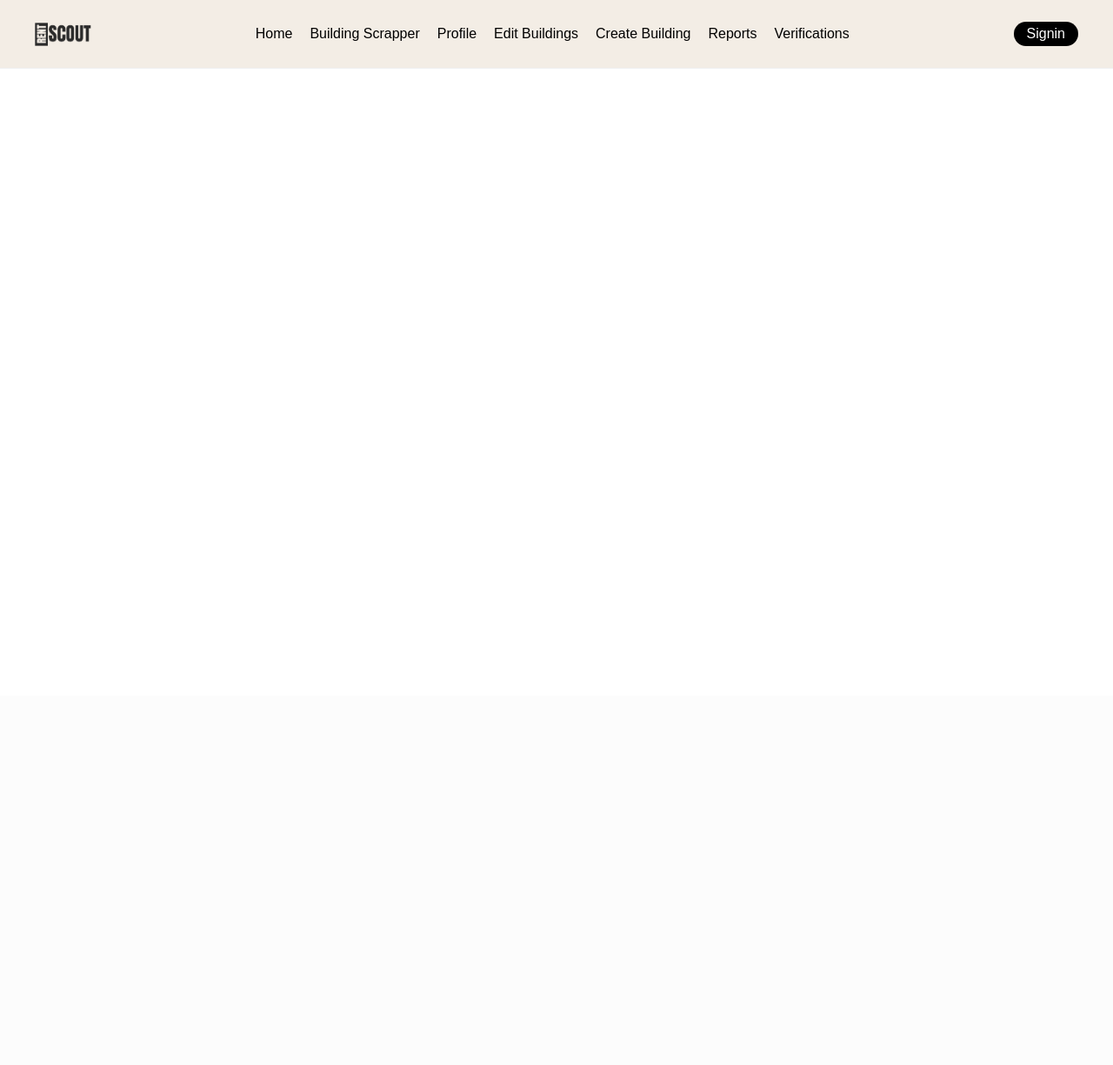
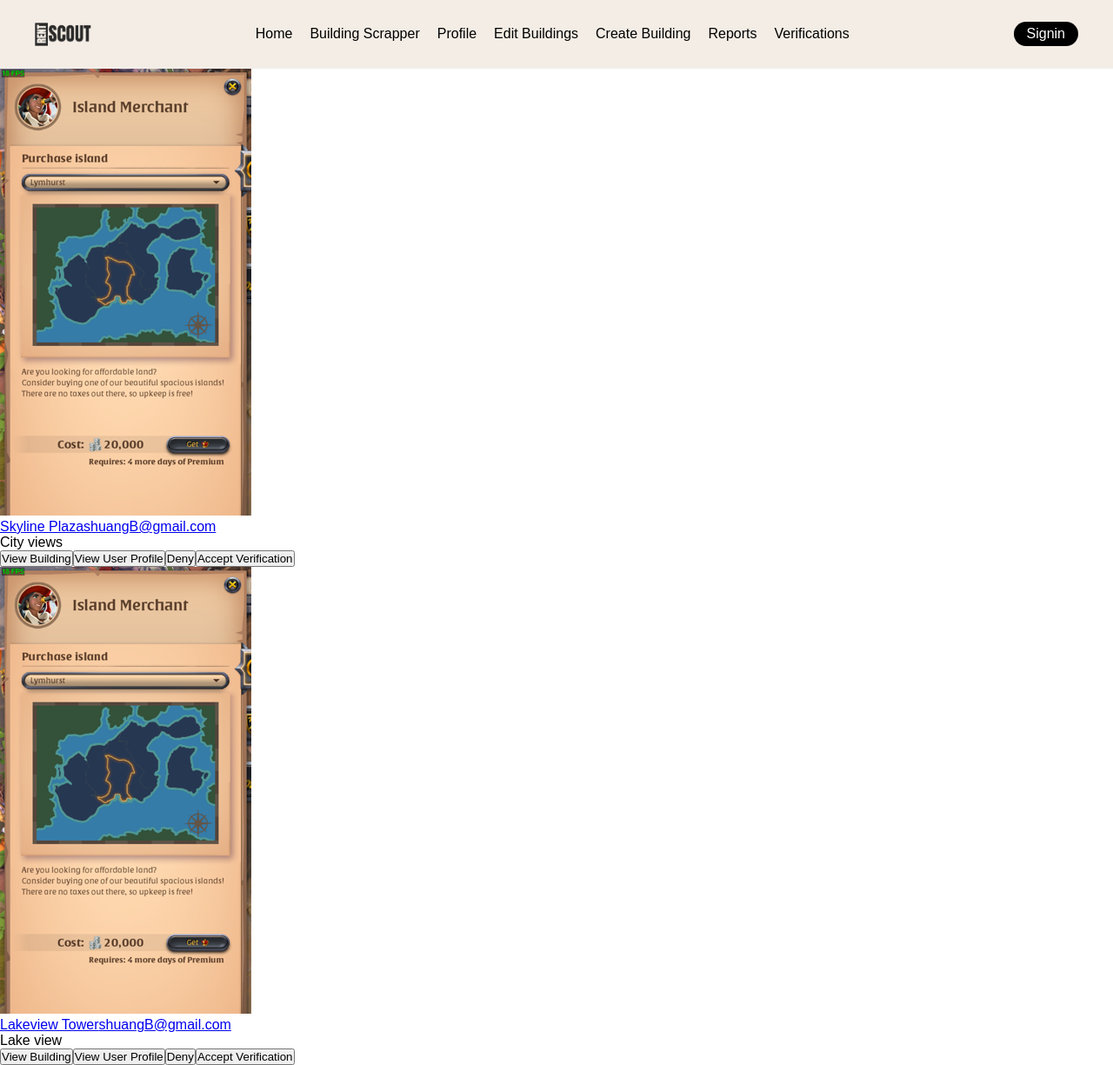
Before and after one commit to Kimkim787/APPDEV-RENTSCOUT, a Django app: page /building/verification/ in a window 1280 px wide. Shown: the whole page at 87% size. Before the commit the page ends 79 px from the top, so only its background shows below. Run offline with Django 4.2, Linux system fonts and the light colour scheme; data comes from the database, SQL or seed files in the repository; both versions use the stored data as it was after the commit; some libraries are stand-ins or nearby versions.

Commit message:
verification page display

```diff
--- /dev/null
+++ b/RentScout/static/scripts/verification.js
@@ -0,0 +1,98 @@
+$(document).ready(function(){
+    request_pending_verifications();
+
+    function request_pending_verifications(page=null){
+        const container = $('#verifications_container');
+        get_page = page ? page != null : 1;
+        $.ajax({
+            url: '/building/request/verification_requests/',
+            type: 'GET',
+            data: {
+                'page': get_page
+            },
+            success: function(response){
+                console.log(response)
+
+                $.each(response.verification_requests, function(index, verification){
+                    const verification_item_box = $('<div></div>', {
+                        class: 'verification_item'
+                    })
+
+                    const center_div = $('<div></div>', {
+                        class: 'center_div'
+                    })
+
+                    const button_div = $('<div></div>', {
+                        class: 'button_div',
+                    })
+
+                    const building_image = $('<img/>', {
+                        class: 'building_image',
+                        alt: 'image of ' + verification.building_name,
+                        src: verification.building_image
+                    })
+
+                    const building_name = $('<a></a>', {
+                        text: verification.building_name,
+                        href: `building_info/${verification.buildingid}`,
+                        class: 'building_name'
+                    })
+
+                    const building_owner = $('<a></a>', {
+                        text: verification.building_owner_email,
+                        href: `/user/user_profile_admin_access/${verification.building_owner_id}`,
+                        class: 'owner_name'
+                    })
+
+                    const description = $('<p></p>', {
+                        text: verification.building_description,
+                        class: 'building_description',
+                    })
+
+                    const view_profile = $('<button></button>', {
+                        class: 'view_user_profile_btn',
+                        text: "View User Profile",
+                        value: verification.building_owner_id
+                    })
+
+                    const view_building = $('<button></button>', {
+                        class: 'view_building',
+                        text: "View Building",
+                        value: verification.buildingid
+                    })
+
+                    const deny_btn = $('<button></button>', {
+                        class: 'deny_btn',
+                        text: "Deny",
+                        value: verification.verificationid
+                    })
+
+                    const accept_btn = $('<button></button>', {
+                        class: 'accept_btn',
+                        text: "Accept Verification",
+                        value: verification.verificationid
+                    })
+
+                    center_div.append(building_name);
+                    center_div.append(building_owner);
+                    center_div.append(description);
+
+                    button_div.append(view_building);
+                    button_div.append(view_profile);
+                    button_div.append(deny_btn);
+                    button_div.append(accept_btn);
+
+                    verification_item_box.append(building_image);
+                    verification_item_box.append(center_div);
+                    verification_item_box.append(button_div);
+
+                    container.append(verification_item_box);
+                }) // end each
+
+            },
+            error: function(xhr) {
+                console.error("Error:", xhr.responseJSON.error);
+            }
+        })
+    }
+});
--- a/RentScout/templates/RentScout/admin/verification.html
+++ b/RentScout/templates/RentScout/admin/verification.html
@@ -7,6 +7,9 @@
 
 
 {% block bodycontent %}
+    <div id="verifications_container">
 
+    </div>
 
+    <script src="{% static 'scripts/verification.js' %}"></script>
 {% endblock %}
--- a/RentScout/urls.py
+++ b/RentScout/urls.py
@@ -6,7 +6,7 @@ from .views import (get_room_data, get_room_images, get_rooms,
                     update_room, create_bookmark, get_bookmark_status, remove_bookmark,
                     get_buildings_bypage, create_building_report, get_all_reports,
                     delete_building_view, delete_building_report, get_verification_status_view,
-                    create_verification_view, delete_verification
+                    create_verification_view, delete_verification, get_verification_requests
 
                     )
 from . import views
@@ -68,7 +68,7 @@ urlpatterns = [
     path('user/bookmark/add/', create_bookmark.as_view(), name='add_bookmark'),
     path('user/bookmark/building/page/', get_bookmark_status.as_view()),
     path('user/bookmark/delete/', remove_bookmark.as_view()),
-
+    path('user/user_profile_admin_access/<int:userid>/', views.user_profile_admin_access, name='user_profile_admin_access'),
     # MAP
     path('building/map/', views.go_map, name='map'),
 
@@ -82,6 +82,8 @@ urlpatterns = [
     path('building/verification/', views.all_verification, name = 'verification_page'),
     path('building/create_verification/', create_verification_view.as_view()),
     path('building/remove_verification/', delete_verification.as_view()),
+    path('building/request/verification_requests/', get_verification_requests.as_view()),
+
     # SCRAPPERS
     path('scrapper/building/', views.building_file_scrapper, name='building_scrapper'),
 ]
--- a/RentScout/views.py
+++ b/RentScout/views.py
@@ -379,6 +379,15 @@ def user_profile(request):
         context = {'form': form, 'user_data': user_data}
     return render(request, 'RentScout/user_profile.html', context)
 
+# no login required
+def user_profile_admin_access(request, userid):
+    if isinstance(request.user, AdminUser):
+        user_data = ScoutUser_Landlord.objects.get(userid = request.user.userid)
+        context = {'user_data': user_data}
+        return render(request, 'RentScout/user_profile.html', context)
+    else:
+        return redirect(request.META.get('HTTP_REFERER'))
+
 def update_user_profile(request):
     if request.method == 'POST':
         if isinstance(request.user, ScoutUser):
@@ -424,10 +433,11 @@ def all_verification(request):
 
 class get_all_reports(View):
     def get(self, request):
+        page = request.GET.get('page', 1)
         try:
             reports_all = BuildingReport.objects.all()
             paginator = Paginator(reports_all, 10)
-            report_page = paginator.get_page(1)
+            report_page = paginator.get_page(page)
             report_datas = [
                 {
                 'reportid': report.reportid,
@@ -454,8 +464,41 @@ class get_all_reports(View):
         except Exception as e:
             return JsonResponse({'error': f'{e}'})
 
-# class get_verification_requests(View):
-#     def get(self, request):
+class get_verification_requests(View):
+    def get(self, request):
+        page = request.GET.get('page', 1)
+        try:
+            verification_requests = Verification.objects.filter(status = 'Pending')
+            paginator = Paginator(verification_requests, 10)
+            current_page = paginator.get_page(page)
+            verificaton_datas = [
+                {
+                'verificationid': verification.verificationid,
+                'buildingid': verification.buildingid.buildingid,
+                'building_name': verification.buildingid.building_name,
+                'building_owner_email': verification.buildingid.building_owner.email,
+                'building_owner_id': verification.buildingid.building_owner.userid,
+                'building_description': verification.buildingid.details,
+                'date_requested': verification.date_requested,
+                'building_image': verification.buildingid.building_image.url
+                }
+                for verification in current_page
+            ]
+            print(verificaton_datas)
+            response_data = {
+                'verification_requests': verificaton_datas,
+                'total_pages': paginator.num_pages,
+                'current_page': current_page.number,
+                'has_next': current_page.has_next(),
+                'has_previous': current_page.has_previous(),
+            }
+
+            return JsonResponse(response_data, status = 200)
+        except Verification.DoesNotExist:
+            return JsonResponse({'error': "Verification Does Not Exist"}, status = 404)
+        except Exception as e:
+            return JsonResponse({'error': f'{e}'}, status = 500)
+
 
 
 class get_buildings_bypage(View):
@@ -852,6 +895,11 @@ class get_bookmark_status(View):
                     else:
                         return JsonResponse({'success': 'Not Bookmarked',
                                              'buildingid': building_id}, status = 200)
+
+                elif isinstance(request.user, AdminUser):
+                    return JsonResponse({'success': 'Not Bookmarked',
+                                            'buildingid': building_id}, status = 200)
+
                 else:
                     return JsonResponse({'error': 'User is not a true user'}, status = 500)
 
@@ -883,6 +931,9 @@ class create_bookmark(View):
                 return JsonResponse({'success': 'Saved to Bookmark'}, status = 200)
             else:
                 return JsonResponse({'error': 'Form invalid'}, status = 400)
+
+        else:
+            return JsonResponse({'success': 'Admin Users cannot make bookmarks'}, status = 200)
 
 class remove_bookmark(View):
     def post(self, request):
```
Also changed, not shown: db.sqlite3.
